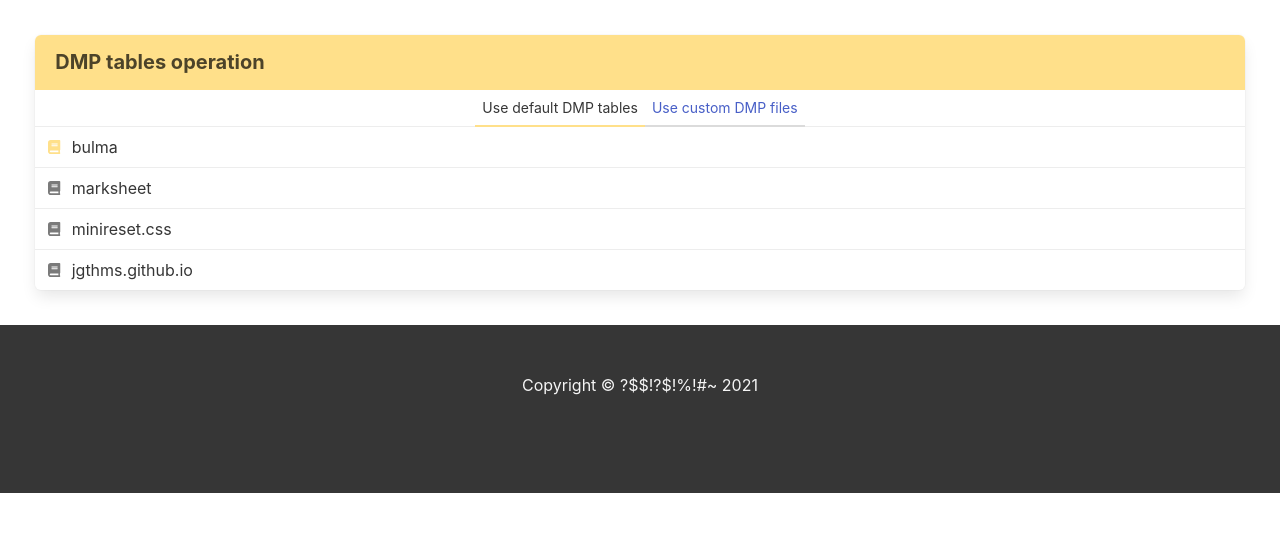
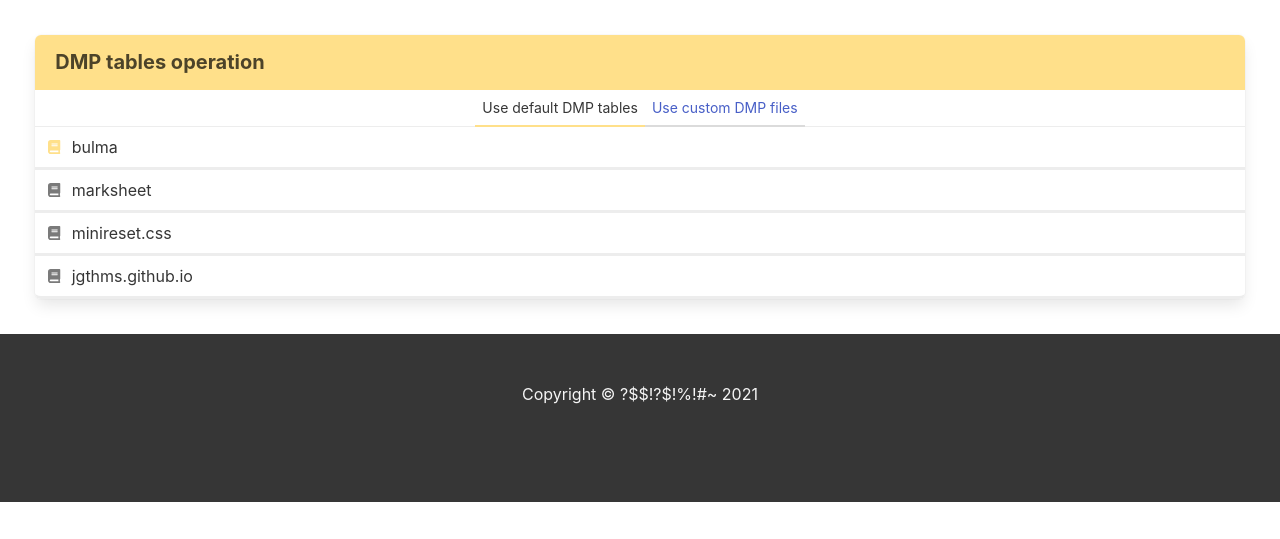
Before and after one commit to DreamingTraveler/DNAm_Analysis_Tool, a Flask app: page /dmp_tables_operation/ in a window 1280 px wide. Shown: the part 52-591 px from the top of the page. Run offline with Flask 2, Linux system fonts and the light colour scheme; parts of the project's set-up code (start-up, migrations or seed data) failed here and were passed over; some libraries are stand-ins or nearby versions.

Commit message:
style: change border settings of the panel block

```diff
--- a/static/css/style.css
+++ b/static/css/style.css
@@ -33,8 +33,8 @@
 	margin-right: 10px;
 }
 
-#search-filter-block {
-	border-bottom: 5px solid #ededed !important;
+.panel-block {
+	border-bottom: 3px solid #ededed !important;
 }
 
 #pheno-dropdown {
```
